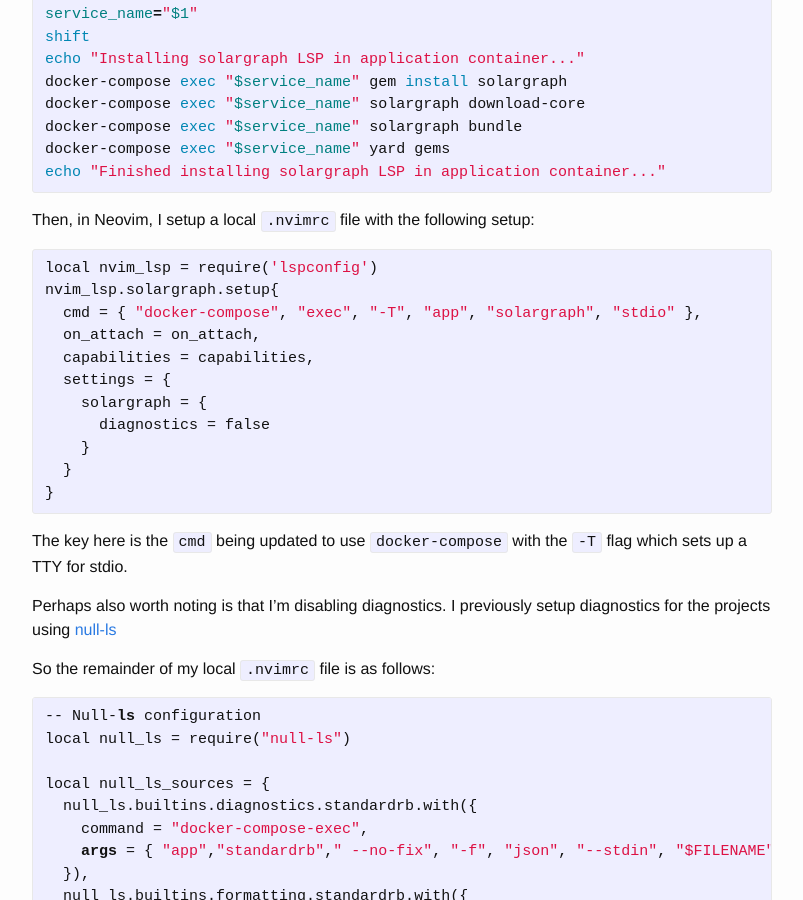
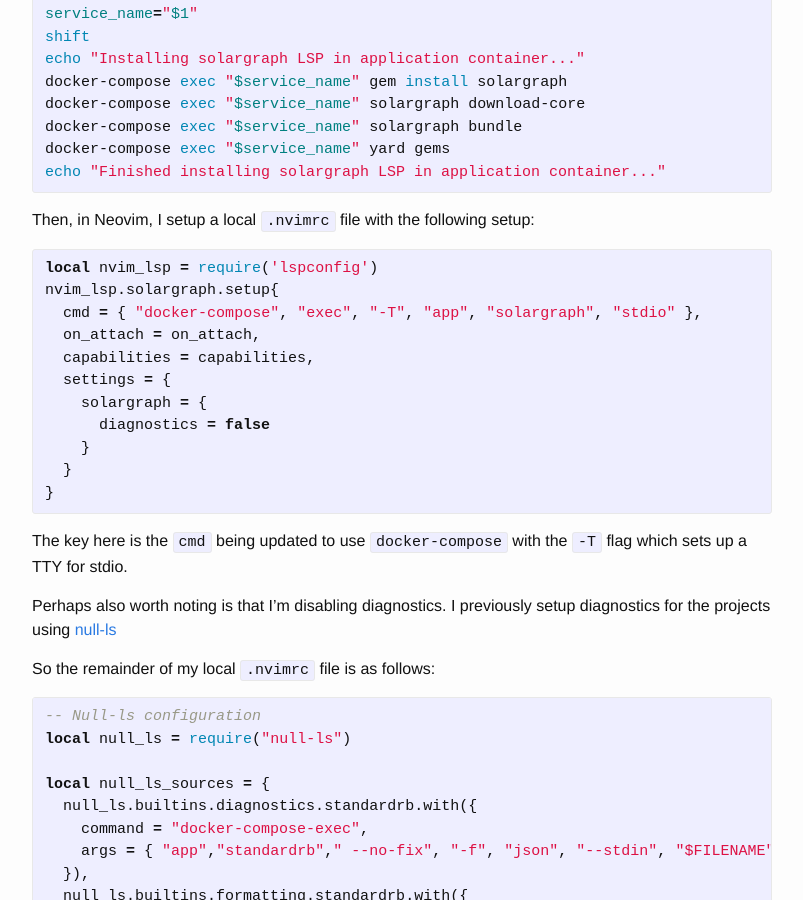
Before and after one commit to mcritchlow/mcritchlow.github.io, a Jekyll site: the page built from _posts/2021-12-03-solargraph.md, in a window 1280 px wide and 900 px high, scrolled down 466 px. Shown: the whole window, without its empty margins (238-1041 px from the left). Built offline with Jekyll 4.4.1, drawn with Linux system fonts in a browser that asks for light colours.

Commit message:
Use lua highlight for nvimrc examples

```diff
--- a/_posts/2021-12-03-solargraph.md
+++ b/_posts/2021-12-03-solargraph.md
@@ -27,7 +27,7 @@ echo "Finished installing solargraph LSP in application container..."
 
 Then, in Neovim, I setup a local `.nvimrc` file with the following setup:
 
-{% highlight vim %}
+{% highlight lua %}
 local nvim_lsp = require('lspconfig')
 nvim_lsp.solargraph.setup{
   cmd = { "docker-compose", "exec", "-T", "app", "solargraph", "stdio" },
@@ -49,7 +49,7 @@ diagnostics for the projects using [null-ls][null-ls]
 
 So the remainder of my local `.nvimrc` file is as follows:
 
-{% highlight vim %}
+{% highlight lua %}
 -- Null-ls configuration
 local null_ls = require("null-ls")
 
@@ -66,6 +66,5 @@ local null_ls_sources = {
 null_ls.register(null_ls_sources)
 {% endhighlight %}
 
-
 [null-ls]: https://github.com/jose-elias-alvarez/null-ls.nvim/
 [solargraph]: https://solargraph.org/
```
